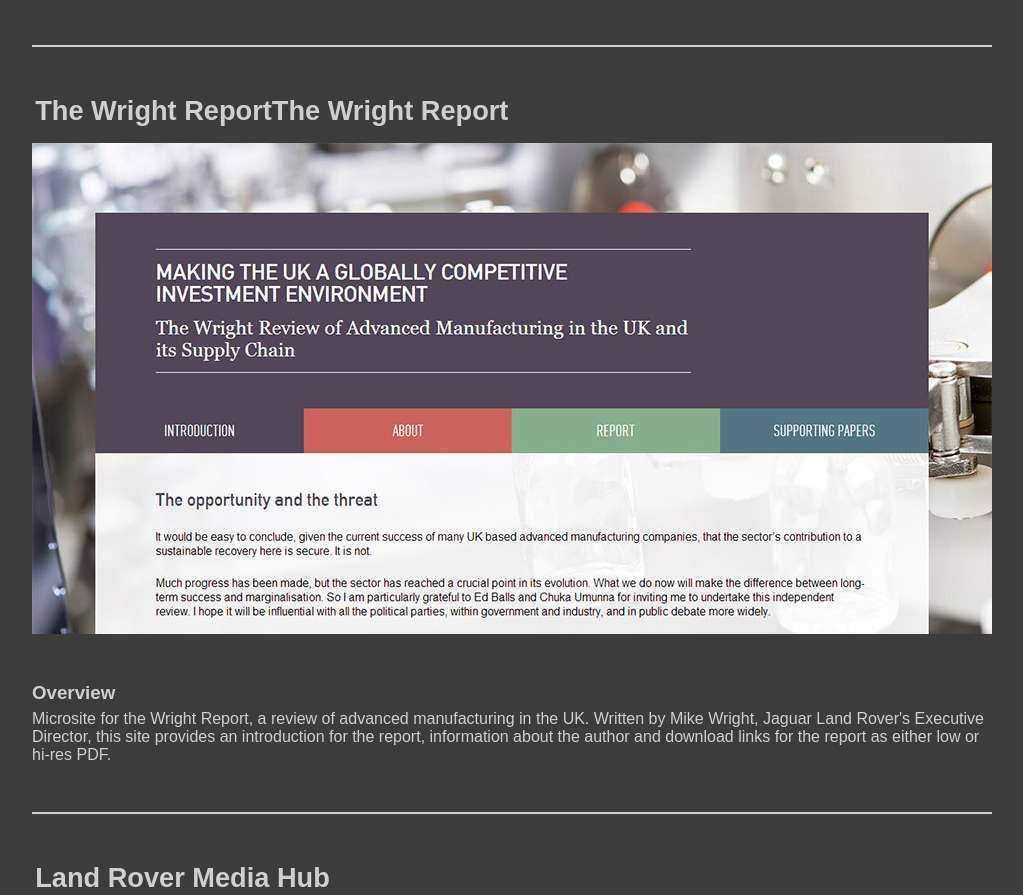
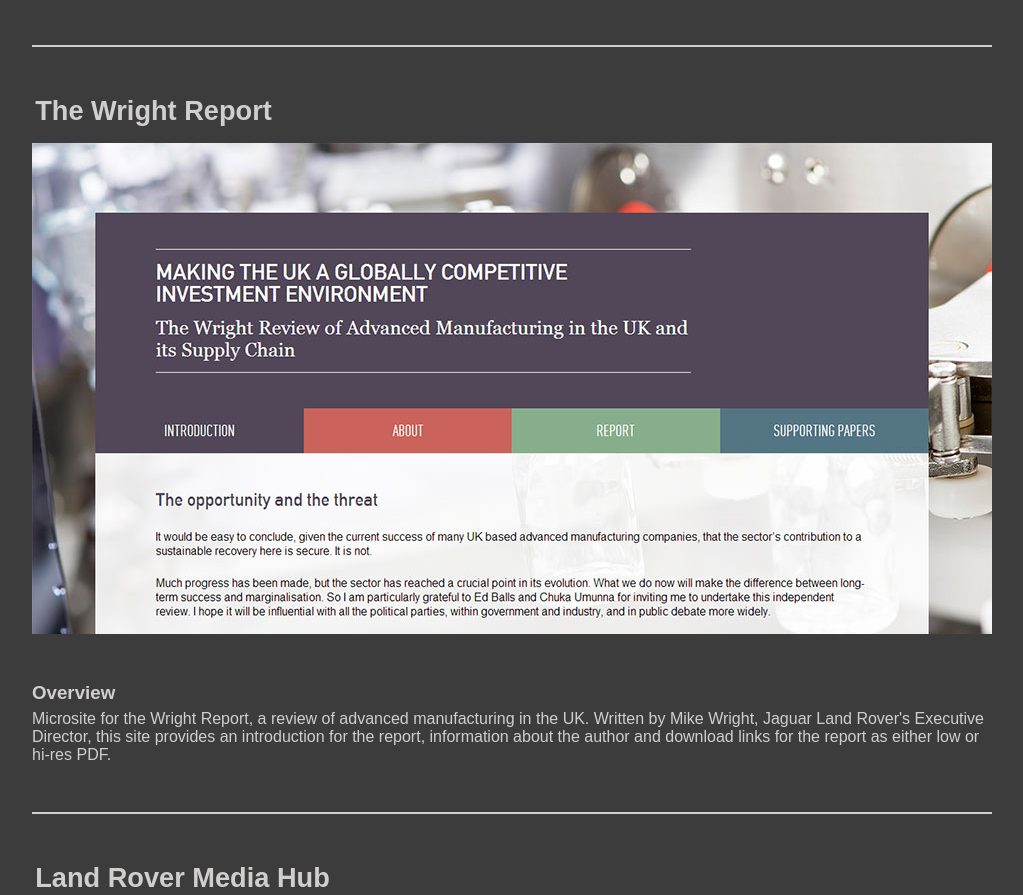
Before and after one commit to danieldhems/danieldhems.github.io, a website: page index.html in a window 1280 px wide. Shown: the part 915-1810 px from the top of the page, without its empty margins (128-1151 px from the left). Drawn offline with nearby package versions, Linux system fonts and the light colour scheme; files that its build step writes are made by us from their sources; a web font is replaced by a local one.

Commit message:
Fix broken markup in 'the wright report' project heading.

```diff
--- a/index.html
+++ b/index.html
@@ -27,7 +27,7 @@
                     <p>Website for F1 Connectivity Innovation Prize competition run by Tata Communications. Competition is intended to bring about innovation in the sport by calling on members of the public to propose new ways of delivering the crucial race data that Tata provides. The competition comprises of three unique challenges that address a specific technical problem. Participants then have a specific time-frame in which to find and submit a creative solution. Submission is made via the entry page on the website, and requires the participant's basic information, description of their solution and at least one supporting image or document that illustrates their solution.</p>
                 </li>
                 <li class="project">
-                    <h2><a href="http://thewrightreport.net">The Wright Report</a>The Wright Report</h2>
+                    <h2><a href="http://thewrightreport.net">The Wright Report</a></h2>
                     <img src="images/960/wright_report.jpg" alt="">
                     <h3>Overview</h3>
                     <p>Microsite for the Wright Report, a review of advanced manufacturing in the UK. Written by Mike Wright, Jaguar Land Rover's Executive Director, this site provides an introduction for the report, information about the author and download links for the report as either low or hi-res PDF.</p>
```
